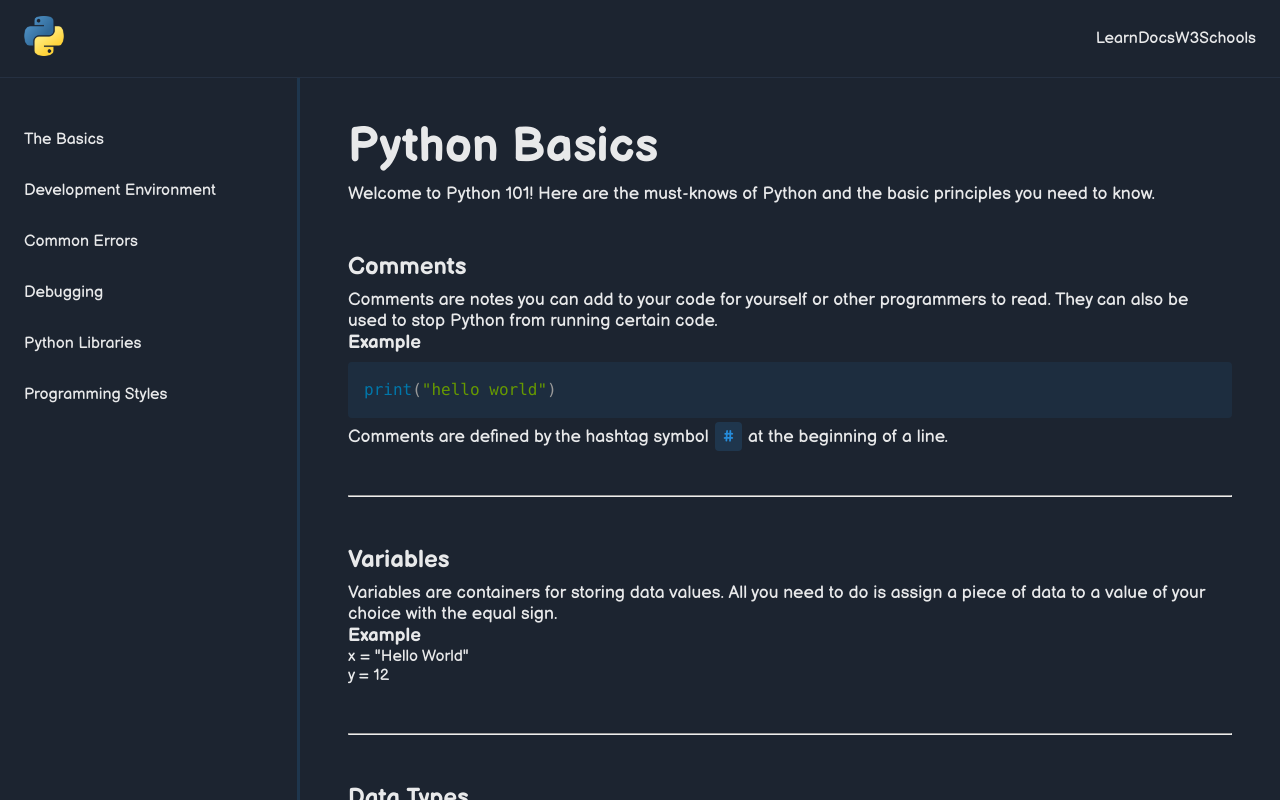
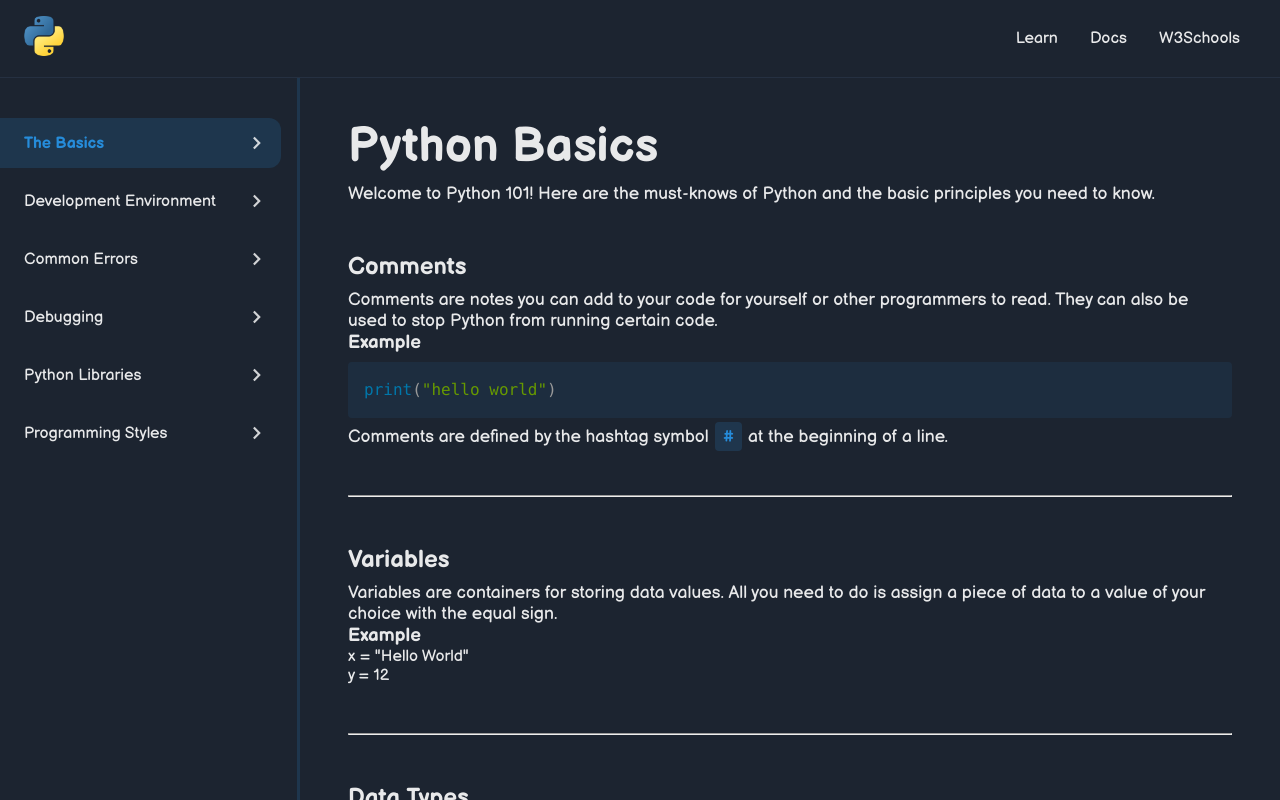
Before and after one commit to nataliadgalindo/python-wiki, a React (Vite) app: page /learn in a window 1280 px wide. Shown: the top 800 px of the page. Built offline with nearby package versions, Linux system fonts and the light colour scheme.

Commit message:
update routing

```diff
--- a/src/components/LearnLayout.jsx
+++ b/src/components/LearnLayout.jsx
@@ -1,37 +1,34 @@
 import { NavLink, Outlet } from "react-router-dom"
+import { useState } from "react"
+import { sideNav } from "../data.js"
 
 function LearnLayout() {
+  const [path, setPath] = useState(0)
+
   function scrollToTop() {
     window.scrollTo(0, 0)
   }
 
   return (
     <div className="grid-container">
-      <aside>
-        <nav className="side-nav">
-          <NavLink to="/learn" onClick={scrollToTop}>
-            The Basics
-          </NavLink>
-
-          <NavLink to="devenv" onClick={scrollToTop}>
-            Development Environment
-          </NavLink>
-
-          <NavLink to="errors" onClick={scrollToTop}>
-            Common Errors
-          </NavLink>
-
-          <NavLink to="debugging" onClick={scrollToTop}>
-            Debugging
-          </NavLink>
-
-          <NavLink to="libraries" onClick={scrollToTop}>
-            Python Libraries
-          </NavLink>
-
-          <NavLink to="styles" onClick={scrollToTop}>
-            Programming Styles
-          </NavLink>
+      <aside className="side-nav">
+        <nav>
+          {sideNav.map(({ route, title }, i) => {
+            return (
+              <NavLink
+                key={i}
+                to={route}
+                onClick={() => {
+                  setPath(i)
+                  scrollToTop()
+                }}
+                className={path === i ? "highlight-link" : ""}
+              >
+                {title}
+                <img src="/assets/images/arrow-right.svg" alt="" />
+              </NavLink>
+            )
+          })}
         </nav>
       </aside>
 
--- a/src/components/MainLayout.jsx
+++ b/src/components/MainLayout.jsx
@@ -8,7 +8,7 @@ function MainLayout() {
           <img src="/logo.png" alt="" />
         </NavLink>
 
-        <div className="side-links">
+        <div className="top-links">
           <NavLink to="learn">Learn</NavLink>
           <a href="https://docs.python.org/3/" target="_blank">
             Docs
```
